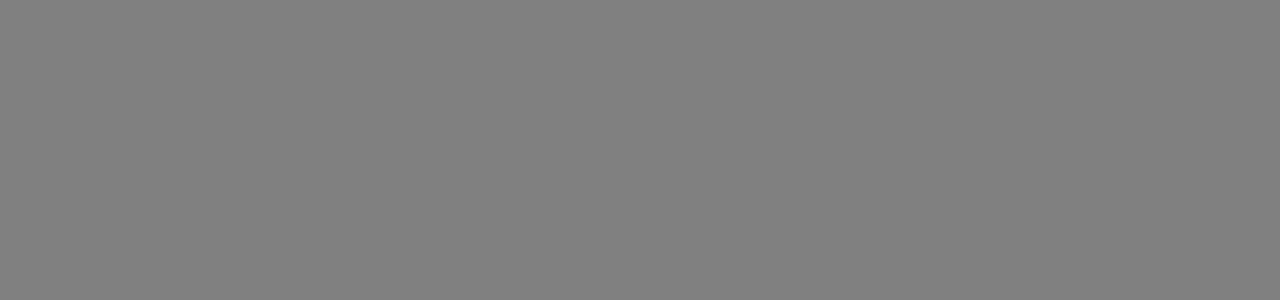
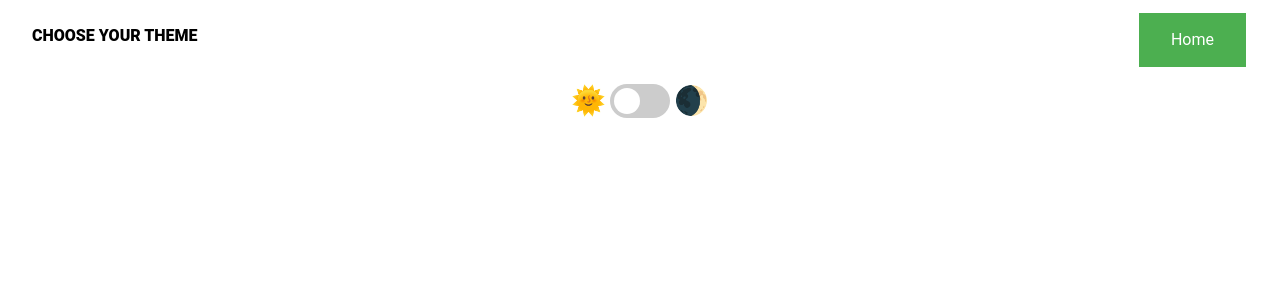
Before and after one commit to dhruvgaloriya/splitwise, a React (Create React App) app: page /setting in a window 1280 px wide. Shown: the top 300 px of the page. Built offline with nearby package versions, Linux system fonts and the light colour scheme.

Commit message:
add light and dark theme

```diff
--- a/src/App.js
+++ b/src/App.js
@@ -6,6 +6,7 @@ import Dashboard from "./Components/Dashboard.jsx";
 import AddGroup from "./Components/AddGroup/AddGroup.jsx";
 import "./sass/styles.scss";
 import { BrowserRouter } from "react-router-dom/cjs/react-router-dom.min";
+import Setting from "./Components/Setting/setting.jsx";
 
 class App extends React.Component {
   constructor(props) {
@@ -13,6 +14,18 @@ class App extends React.Component {
     this.state = {
       arrayOfGroups: []
     };
+  }
+
+  componentDidMount(){
+    let isDark = localStorage.getItem("theme", "dark");
+    if(isDark === "dark"){
+      document.documentElement.setAttribute("data-theme", "dark");
+      localStorage.setItem("theme", "dark");
+    }else{
+      document.documentElement.setAttribute("data-theme", "light");
+      localStorage.setItem("theme", "light");
+    }
+
   }
 
   onUpdateGroupInfo = (nameOfGroup, names) => {
@@ -74,6 +87,12 @@ class App extends React.Component {
               />
             )}
           ></Route>
+          <Route
+            path="/setting"
+            render={() => (
+              <Setting/>
+            )}
+          ></Route>
         </Switch>
       </BrowserRouter>
     );
--- a/src/Components/AddGroup/AddGroup.jsx
+++ b/src/Components/AddGroup/AddGroup.jsx
@@ -39,6 +39,9 @@ class AddGroup extends React.Component {
           <Link className="exitBtn" to="/">
             Home
           </Link>
+          <Link className="addGroupBtn" to="/setting">
+            Setting
+          </Link>
           <Link className="exitBtn" to="/dashboard">
             Back
           </Link>
--- a/src/Components/Group/Groups.jsx
+++ b/src/Components/Group/Groups.jsx
@@ -16,6 +16,9 @@ class Groups extends React.Component {
           <Link className="exitBtn" to="/">
             Home
           </Link>
+          <Link className="addGroupBtn" to="/setting">
+            Setting
+          </Link>
         </div>
         {/* <button className="btn btn-warning">
           <Link to="/">Home</Link>
--- a/src/Components/Home.jsx
+++ b/src/Components/Home.jsx
@@ -15,6 +15,9 @@ class Home extends React.Component {
         <Link className="addGroupBtn" to="/split">
           Split bill
         </Link>
+        <Link className="addGroupBtn" to="/setting">
+          Setting
+        </Link>
       </div>
     );
   }
--- /dev/null
+++ b/src/Components/Setting/setting.jsx
@@ -0,0 +1,86 @@
+import React from "react";
+import "../../sass/styles.scss";
+import { Link } from "react-router-dom";
+
+class DarkMode extends React.Component {
+  state = {
+    isDark: false,
+  };
+
+  componentDidMount() {
+    console.log("I am load");
+    let isDark = localStorage.getItem("theme", "dark");
+    if (isDark === "dark") {
+      this.setState(
+        {
+          isDark: true,
+        },
+        () => {
+          this.setDark();
+        }
+      );
+    } else {
+      this.setState(
+        {
+          isDark: false,
+        },
+        () => {
+          this.setLight();
+        }
+      );
+    }
+  }
+
+  toggleTheme = (e) => {
+    this.setState(
+      {
+        isDark: e.target.checked,
+      },
+      () => {
+        if (this.state.isDark) {
+          this.setDark();
+        } else {
+          this.setLight();
+        }
+      }
+    );
+  };
+
+  setDark = () => {
+    localStorage.setItem("theme", "dark");
+    document.documentElement.setAttribute("data-theme", "dark");
+  };
+
+  setLight = () => {
+    localStorage.setItem("theme", "light");
+    document.documentElement.setAttribute("data-theme", "light");
+  };
+
+  render() {
+    return (
+      <>
+        <div className="menu">
+          <h1>Choose Your Theme</h1>
+          <Link className="exitBtn" to="/">
+            Home {this.state.isDark}
+          </Link>
+        </div>
+        <div className="toggle-box">
+          <span>🌞</span>
+          <label className="toggle-theme" htmlFor="checkbox">
+            <input
+              type="checkbox"
+              id="checkbox"
+              onChange={this.toggleTheme}
+              checked={this.state.isDark}
+            />
+            <span className="slider round"></span>
+          </label>
+          <span>🌒</span>
+        </div>
+      </>
+    );
+  }
+}
+
+export default DarkMode;
--- a/src/Components/SplitBill/SplitBill.jsx
+++ b/src/Components/SplitBill/SplitBill.jsx
@@ -62,6 +62,9 @@ class SplitBill extends React.Component {
           <Link className="exitBtn" to="/">
             Home
           </Link>
+          <Link className="addGroupBtn" to="/setting">
+            Setting
+          </Link>
           <Link className="exitBtn" to="/dashboard">
             Back
           </Link>
--- a/src/index.css
+++ b/src/index.css
@@ -1,13 +1,12 @@
-body {
-  margin: 0;
-  font-family: -apple-system, BlinkMacSystemFont, 'Segoe UI', 'Roboto', 'Oxygen',
-    'Ubuntu', 'Cantarell', 'Fira Sans', 'Droid Sans', 'Helvetica Neue',
-    sans-serif;
-  -webkit-font-smoothing: antialiased;
-  -moz-osx-font-smoothing: grayscale;
+:root {
+  --background: white;
+  --color: black;
+  --box: #dcdcdc5e;
+  --labelcolor: #dcdcdc5e;
 }
-
-code {
-  font-family: source-code-pro, Menlo, Monaco, Consolas, 'Courier New',
-    monospace;
+[data-theme="dark"] {
+  --background: black;
+  --color: white;
+  --box: #1f1f1f;
+  --labelcolor: #5f5757;
 }
--- a/src/sass/partials/_addGroup.scss
+++ b/src/sass/partials/_addGroup.scss
@@ -5,8 +5,8 @@
   width: 80%;
   height: 80vh;
   margin: 2vh auto 0;
-  background-color: white;
-  color: black;
+  background-color: var(--box);
+  color: var(--color);
 }
 form {
   display: flex;
--- a/src/sass/partials/_group.scss
+++ b/src/sass/partials/_group.scss
@@ -11,9 +11,8 @@
     height: auto;
     border: 1px solid white;
     padding: 0.6rem 1rem;
-    background-color: white;
+    background-color: var(--box);
     border-radius: 5px;
-    box-shadow: 2px 2px 10px 0 dimgrey;
     h1 {
       margin-bottom: 1rem;
       color: dimgrey;
@@ -26,18 +25,17 @@
       text-align: center;
       font-size: 1rem;
       margin: 1rem 0;
-      color: white;
+      color: var(--color);
     }
     .bill {
       width: 100%;
-      background-color: white;
+      background-color: var(--box);
       padding: 0.5rem;
       margin-top: 0.6rem;
       border-radius: 5px;
       font-size: 0.75rem;
       color: white;
       font-weight: 600;
-      box-shadow: 2px 2px 10px 0 dimgrey;
     }
   }
 }
--- a/src/sass/partials/_main.scss
+++ b/src/sass/partials/_main.scss
@@ -11,10 +11,10 @@ li {
 #root {
   width: 100vw;
   height: 100vh;
-  background: gray;
+  background: var(--background);
 }
 h1 {
-  color: white;
+  color: var(--color);
   font-size: 0.9rem;
   text-transform: uppercase;
   font-weight: 900;
@@ -40,3 +40,64 @@ h1 {
 .styleLink {
   text-decoration: none;
 }
+
+.toggle-box {
+  display: flex;
+  flex-direction: row;
+  align-items: center;
+  justify-content: center;
+  gap: 4px;
+}
+
+.toggle-box span {
+  font-size: 28px;
+}
+
+.toggle-theme {
+  position: relative;
+  display: inline-block;
+  height: 34px;
+  width: 60px;
+}
+
+.toggle-theme input {
+  display: none;
+}
+
+.slider {
+  background-color: #ccc;
+  position: absolute;
+  cursor: pointer;
+  bottom: 0;
+  left: 0;
+  right: 0;
+  top: 0;
+  transition: 0.2s;
+}
+
+.slider:before {
+  background-color: #fff;
+  bottom: 4px;
+  content: "";
+  height: 26px;
+  left: 4px;
+  position: absolute;
+  transition: 0.4s;
+  width: 26px;
+}
+
+input:checked + .slider:before {
+  transform: translateX(26px);
+}
+
+input:checked + .slider {
+  background-color: cornflowerblue;
+}
+
+.slider.round {
+  border-radius: 34px;
+}
+
+.slider.round:before {
+  border-radius: 50%;
+}
--- a/src/sass/partials/_splitForm.scss
+++ b/src/sass/partials/_splitForm.scss
@@ -4,21 +4,20 @@
 
   .options {
     width: 100%;
-    background-color: white;
+    background-color: var(--box);
     padding: 0.8rem;
+    color: var(--color);
     border: none;
     border-radius: 5px;
     margin-bottom: 1rem;
     outline: none;
-    box-shadow: 2px 2px 10px 0 dimgrey;
   }
 
   .splitForm {
-    background-color: white;
+    background-color: var(--box);
     border-radius: 5px;
     padding: 1.3rem;
     min-height: 70vh;
-    box-shadow: 3px 3px 40px 0 dimgrey;
   }
 }
 
@@ -30,6 +29,7 @@
     display: flex;
     justify-content: space-around;
     align-items: center;
+    color: var(--color);
   }
 
   .unequallyInputs {
@@ -46,14 +46,19 @@
       justify-content: center;
       align-items: center;
       border-radius: 5px;
-      background-color: $color-grey;
-      //			border: 1px solid black;
+      background-color: var(--labelcolor);
+      color: var(--color);
       width: 50%;
       input {
         width: 100%;
-        height: 1rem;
-        background-color: $color-grey;
+        border-bottom: 0px;
       }
     }
   }
+
+  .form-group {
+    label {
+      color: var(--color);
+    }
+  }
 }
```
Also changed, not shown: src/Components/SplitBill/SplitPeople.jsx (+65 -6 lines).
